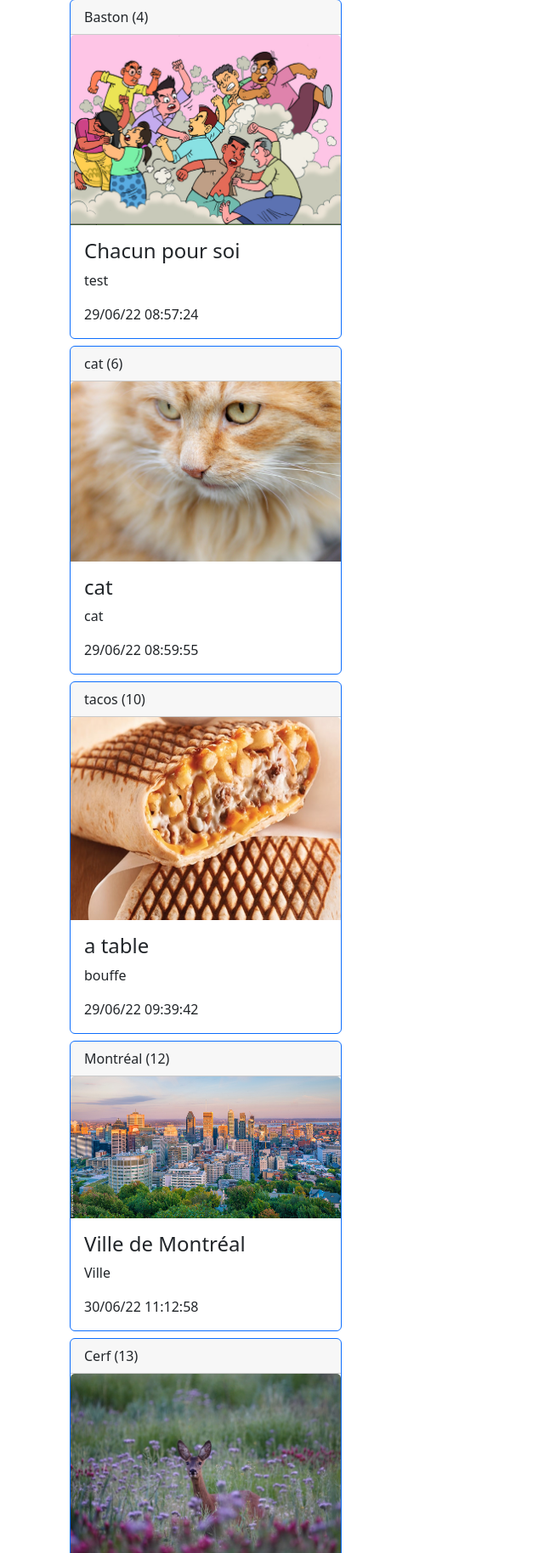
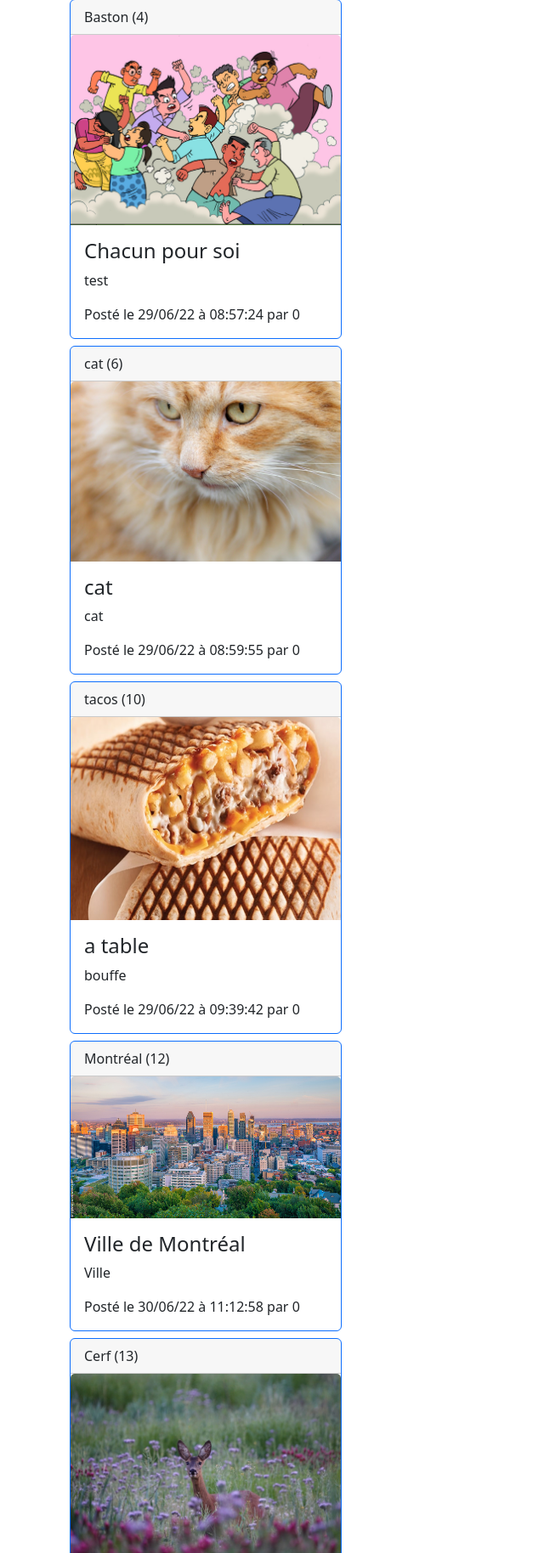
Before and after one commit to LucasDeluge/BlogPhP, a PHP site: page /listArticle.php in a window 1280 px wide. Shown: the part 65-1893 px from the top of the page at 85% size, without its empty margins (0-640 px from the left). Run offline with PHP 8.4, Linux system fonts and the light colour scheme; a user stored in the database is signed in; data comes from the database, SQL or seed files in the repository.

Commit message:
maj article

```diff
--- a/listArticle.php
+++ b/listArticle.php
@@ -23,7 +23,6 @@
         foreach ($pdo->query("select * from article")->fetchAll() as $key => $article) {
             // $_SESSION['users']['username'] = $user;
             $dateCreation = new DateTime($article['dateCreation']);
-
             echo "
             <div class='card border-primary my-2' style='max-width: 20rem;'>
                 <div class='card-header'>{$article['titre']} ({$article['id']})</div>
@@ -31,7 +30,7 @@
                 <div class='card-body'>
                     <h4 class='card-title'>{$article['description']} </h4>
                     <p class='card-text'>{$article['categorie']} </p>
-                    <p class='card-text'>{$dateCreation->format('d/m/y H:i:s')} </p>
+                    <p class='card-text'>Posté le {$dateCreation->format('d/m/y à H:i:s')} par {$article['users']} </p>
                     ";
                     if ($article['users'] == $_SESSION['users']['username']) {
                         echo"
```
